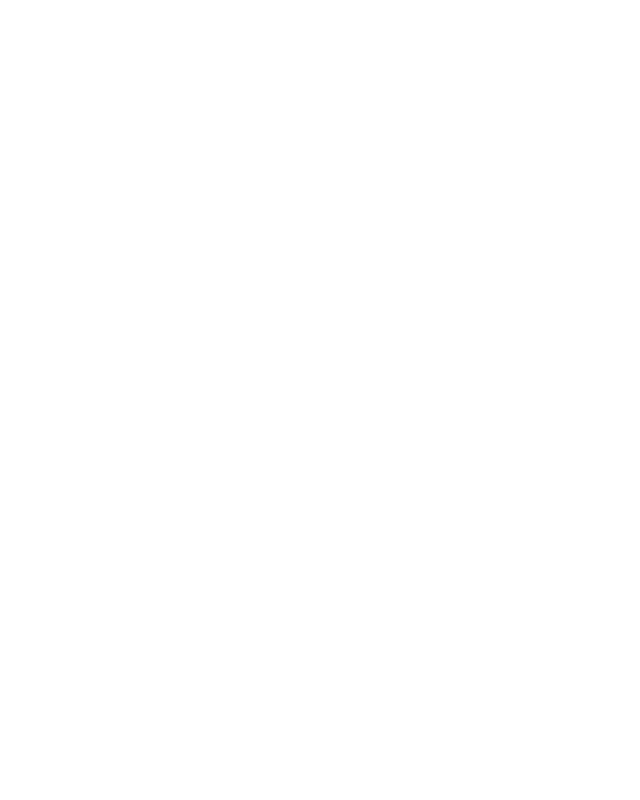
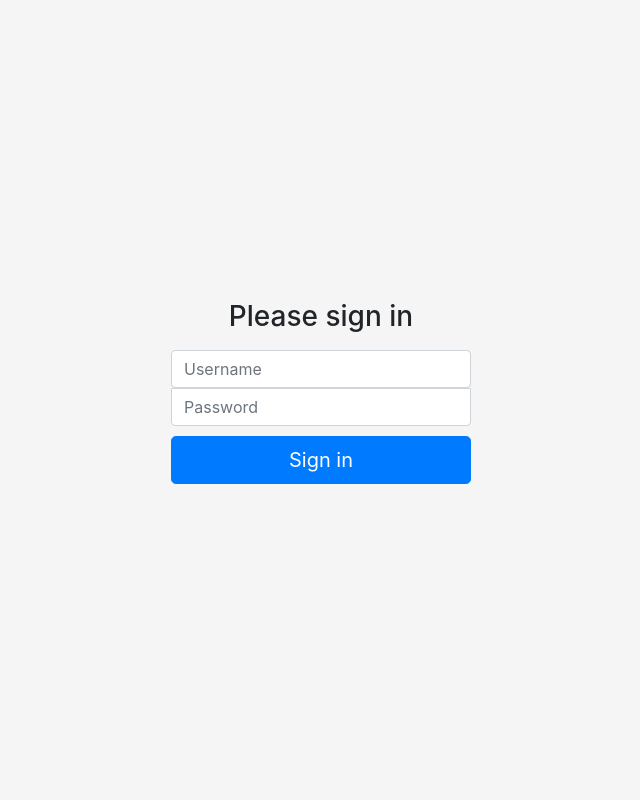
Before and after one commit to CodyBu/Photo-Album, a PHP site: page / in a window 1280 px wide. Before the commit the part shown is empty. Shown: the whole page, without its empty margins (319-959 px from the left). Run offline with PHP 8.4, Linux system fonts and the light colour scheme.

Commit message:
Adding code to login page and css file

```diff
--- a/index.php
+++ b/index.php
@@ -1,2 +1,25 @@
-<html>
+<html lang="en">
+  <head>
+    <meta charset="utf-8">
+
+    <title>Sign In</title>
+
+    <!-- Custom styles for this template -->
+    <link rel="stylesheet" href="https://cdn.jsdelivr.net/npm/bootstrap@4.6.0/dist/css/bootstrap.min.css" integrity="sha384-B0vP5xmATw1+K9KRQjQERJvTumQW0nPEzvF6L/Z6nronJ3oUOFUFpCjEUQouq2+l" crossorigin="anonymous">
+    <link rel="stylesheet" href="signin.css">
+  </head>
+  <body class="text-center">
+    <main class="form-signin">
+        <form  action="#" method="post">
+            <h1 class="h3 mb-3 fw-normal">Please sign in</h1>
+            <div class="form-floating">
+                <input type="text" class="form-control" name="username" id="username" placeholder="Username" required>
+            </div>
+            <div class="form-floating">
+                <input type="password" class="form-control" name="password" id="password" placeholder="Password" required>
+            </div>
+            <button class="w-100 btn btn-lg btn-primary" type="submit" value="Login">Sign in</button>
+        </form>
+    </main>
+  </body>
 </html>
--- /dev/null
+++ b/signin.css
@@ -0,0 +1,39 @@
+html,
+body {
+  height: 100%;
+}
+
+body {
+  display: flex;
+  align-items: center;
+  padding-top: 40px;
+  padding-bottom: 40px;
+  background-color: #f5f5f5;
+}
+
+.form-signin {
+  width: 100%;
+  max-width: 330px;
+  padding: 15px;
+  margin: auto;
+}
+
+.form-signin .checkbox {
+  font-weight: 400;
+}
+
+.form-signin .form-floating:focus-within {
+  z-index: 2;
+}
+
+.form-signin input[type="email"] {
+  margin-bottom: -1px;
+  border-bottom-right-radius: 0;
+  border-bottom-left-radius: 0;
+}
+
+.form-signin input[type="password"] {
+  margin-bottom: 10px;
+  border-top-left-radius: 0;
+  border-top-right-radius: 0;
+}
```
